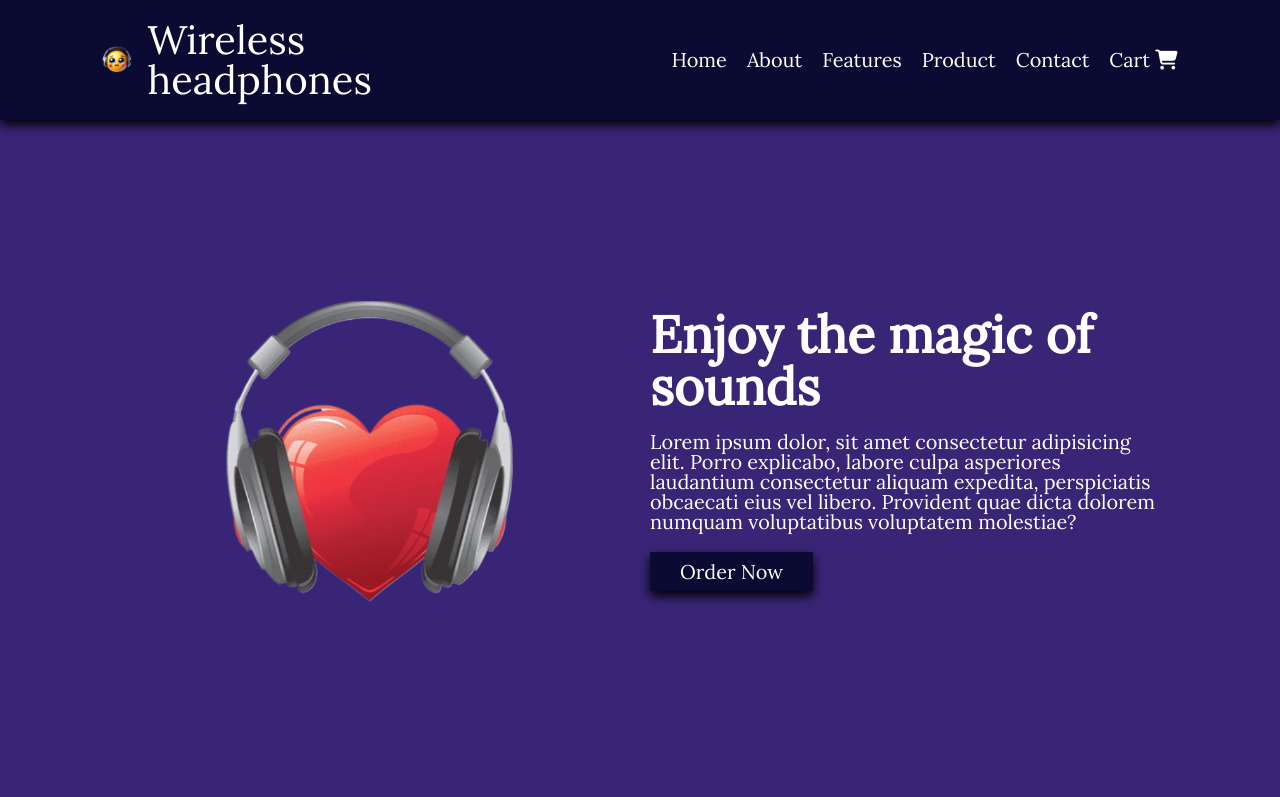
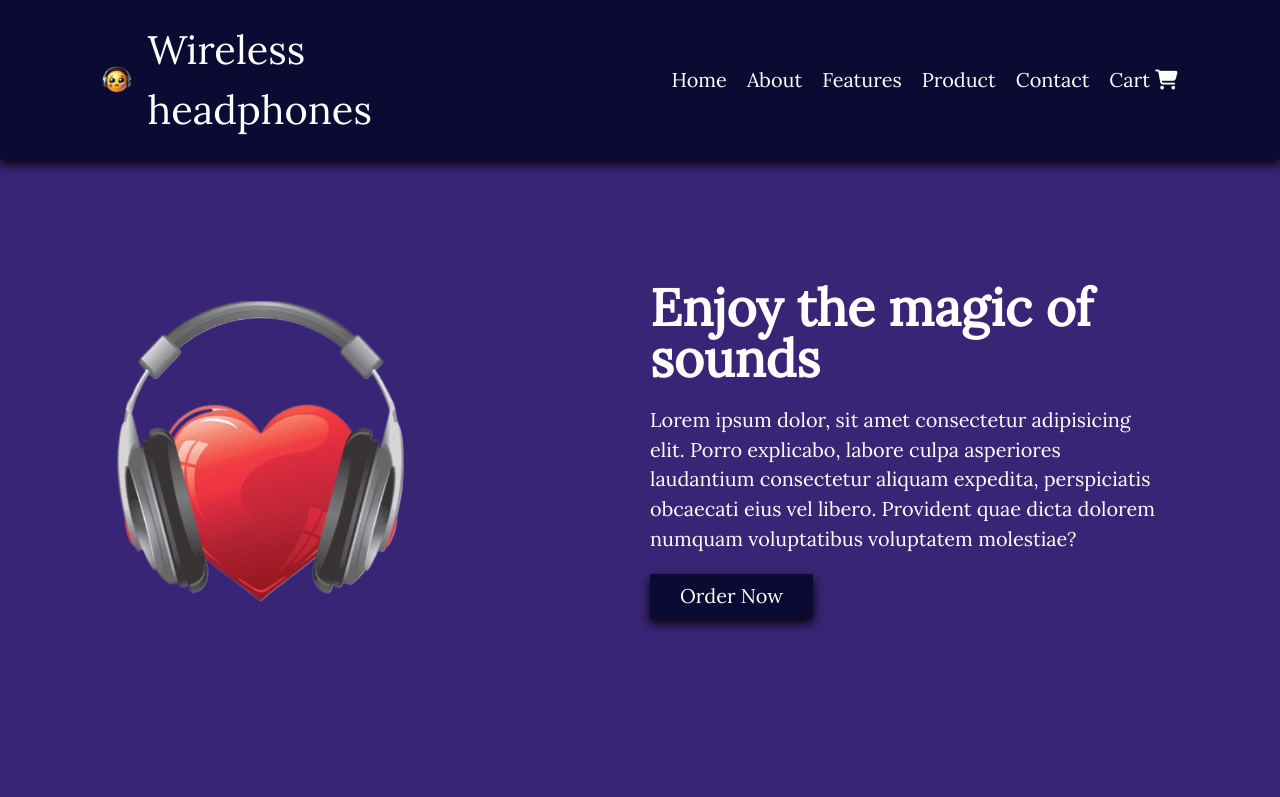
Before and after one commit to iwonderful555/headphones.github.io, a plain HTML site: page index.html in a window 1280 px wide. Shown: the top 797 px of the page. Drawn offline with nearby package versions, Linux system fonts and the light colour scheme.

Commit message:
Update style.css

```diff
--- a/css/style.css
+++ b/css/style.css
@@ -1,49 +1,57 @@
-
-*{
-	padding: 0;
-	margin: 0;
-	border: 0;
-}
-*,*:before,*:after{
-	-moz-box-sizing: border-box;
-	-webkit-box-sizing: border-box;
-	box-sizing: border-box;
-}
-:focus,:active{outline: none;}
-a:focus,a:active{outline: none;}
-
-nav,footer,header,aside{display: block;}
-
-html,body{
-	height: 100%;
-	width: 100%;
-	font-size: 100%;
-	line-height: 1;
-	font-size: 14px;
-	-ms-text-size-adjust: 100%;
-	-moz-text-size-adjust: 100%;
-	-webkit-text-size-adjust: 100%;
-}
-input,button,textarea{font-family:inherit;}
-
-input::-ms-clear{display: none;}
-button{cursor: pointer;}
-button::-moz-focus-inner {padding:0;border:0;}
-a, a:visited{text-decoration: none;}
-a:hover{text-decoration: none;}
-ul li{list-style: none;}
-img{vertical-align: top;}
-
-
 
 * {
- font-family: 'Lora', sans-serif;
+    box-sizing: border-box;
+    margin: 0;
+    padding: 0;
+    border: 0;
+    outline: 0;
+    text-decoration: none;
+    list-style: none;
+    line-height: 1.5;
+    transition: all .3s;
+	font-family: 'Lora', sans-serif;
+}
 
+*::before,
+*::after {
+    box-sizing: border-box;
 }
+
 html {
-	max-width: 100%;
     font-size: 62.5%;
     overflow-x: hidden;
+	max-width: 100%;
+}
+
+body {
+    min-height: 100vh;
+    scroll-behavior: smooth;
+}
+
+img,
+video,
+picture,
+canvas,
+svg {
+    max-width: 100%;
+    display: block;
+}
+
+input,
+button,
+textarea,
+select {
+    font: inherit;
+}
+
+p,
+h1,
+h2,
+h3,
+h4,
+h5,
+h6 {
+    overflow-wrap: break-word;
 }
 :root {
 	--main-clr: #382575;
```
